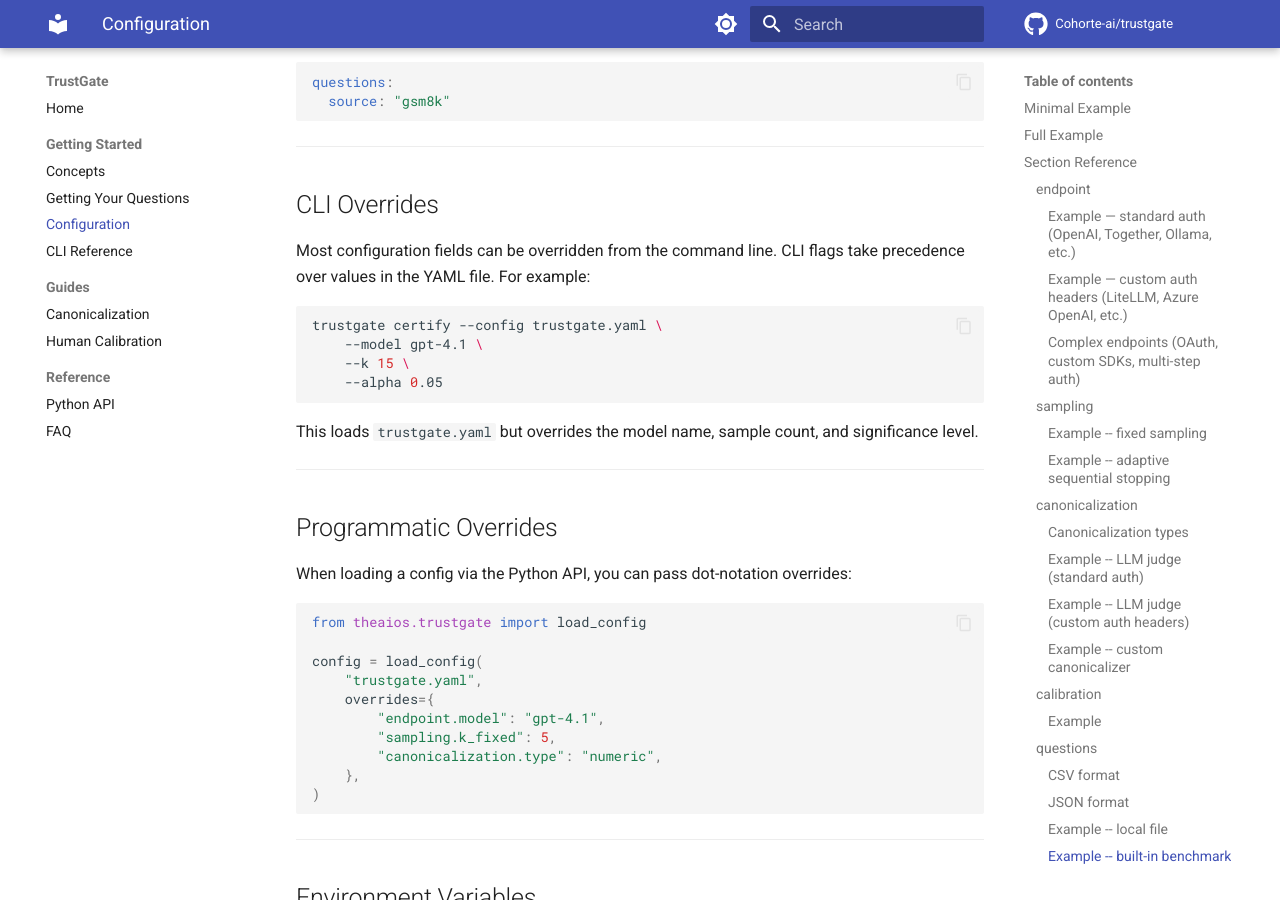
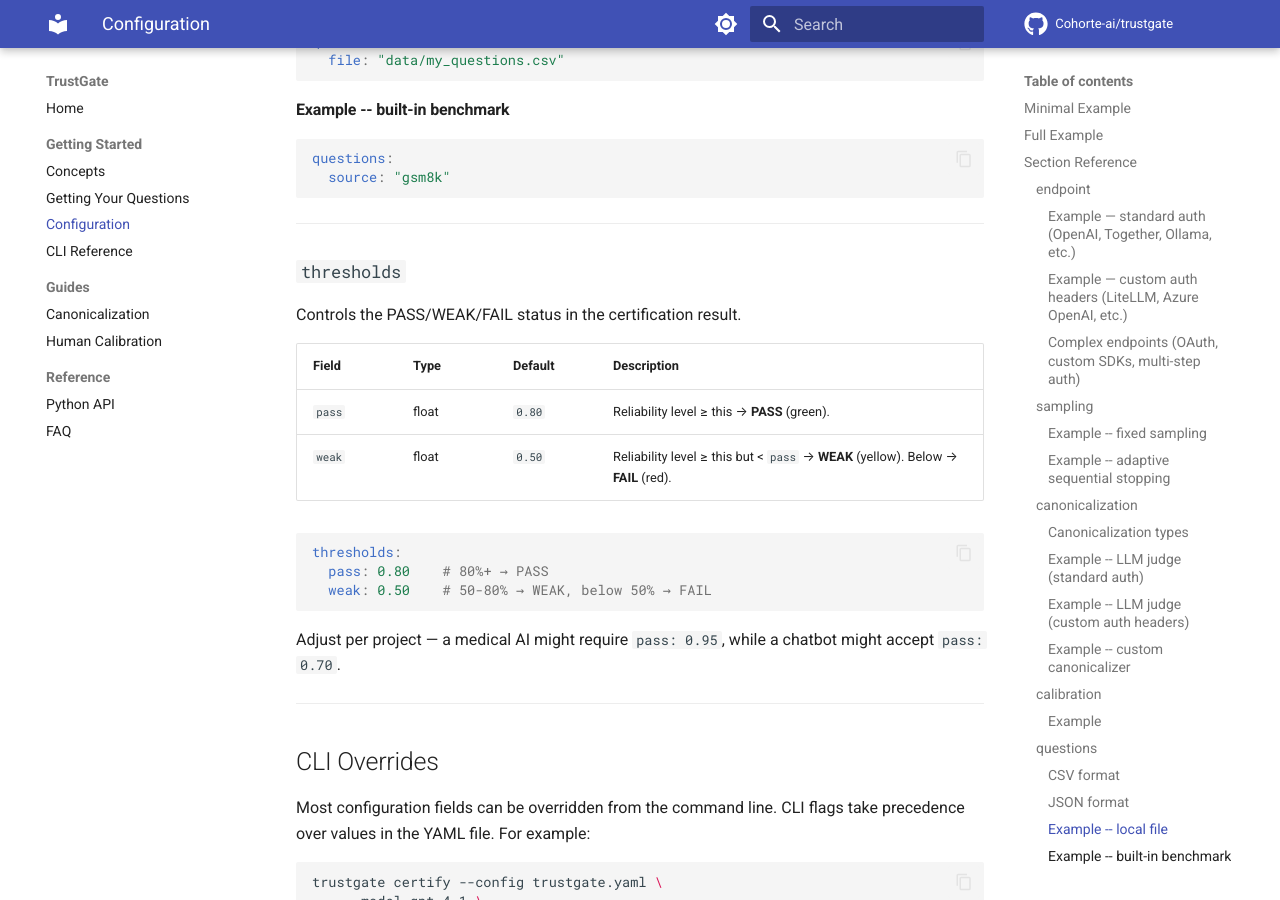
Before and after one commit to Cohorte-ai/trustgate, an MkDocs documentation site: the page built from docs/configuration.md, in a window 1280 px wide and 900 px high, scrolled down 7875 px. Built offline with MkDocs 1.6.1 and Material for MkDocs 9.7.7, drawn with Linux system fonts in a browser that asks for light colours; comment, search, counter and statistics services are not loaded; some of the changed text lies outside the part shown.

Commit message:
Add configurable PASS/WEAK/FAIL thresholds
New thresholds section in trustgate.yaml:
  thresholds:
    pass: 0.80    # reliability >= 80% → PASS (green)
    weak: 0.50    # reliability >= 50% → WEAK (yellow), below → FAIL (red)

Before: PASS shown even at 50% reliability (misleading).
After: 50% → WEAK, <50% → FAIL.

Defaults work without config. Adjustable per project — medical AI
might require pass: 0.95, chatbot might accept pass: 0.70.

Updated: all example YAMLs, configuration.md, e2e guide.

Co-Authored-By: Claude Opus 4.6 (1M context) <noreply@anthropic.com>

````diff
--- a/docs/configuration.md
+++ b/docs/configuration.md
@@ -61,6 +61,10 @@ calibration:
 questions:
   file: "examples/example_questions.csv"
   # source: "gsm8k"            # alternative: load a built-in benchmark
+
+thresholds:
+  pass: 0.80                    # reliability >= 80% → PASS
+  weak: 0.50                    # reliability >= 50% → WEAK, below → FAIL
 ```
 
 ---
@@ -310,6 +314,25 @@ questions:
 
 ---
 
+### `thresholds`
+
+Controls the PASS/WEAK/FAIL status in the certification result.
+
+| Field | Type | Default | Description |
+|-------|------|---------|-------------|
+| `pass` | float | `0.80` | Reliability level ≥ this → **PASS** (green). |
+| `weak` | float | `0.50` | Reliability level ≥ this but < `pass` → **WEAK** (yellow). Below → **FAIL** (red). |
+
+```yaml
+thresholds:
+  pass: 0.80    # 80%+ → PASS
+  weak: 0.50    # 50-80% → WEAK, below 50% → FAIL
+```
+
+Adjust per project — a medical AI might require `pass: 0.95`, while a chatbot might accept `pass: 0.70`.
+
+---
+
 ## CLI Overrides
 
 Most configuration fields can be overridden from the command line. CLI flags
````
Also changed, not shown: examples/END_TO_END_TEST.md (+7 -0 lines), 8 other files.
